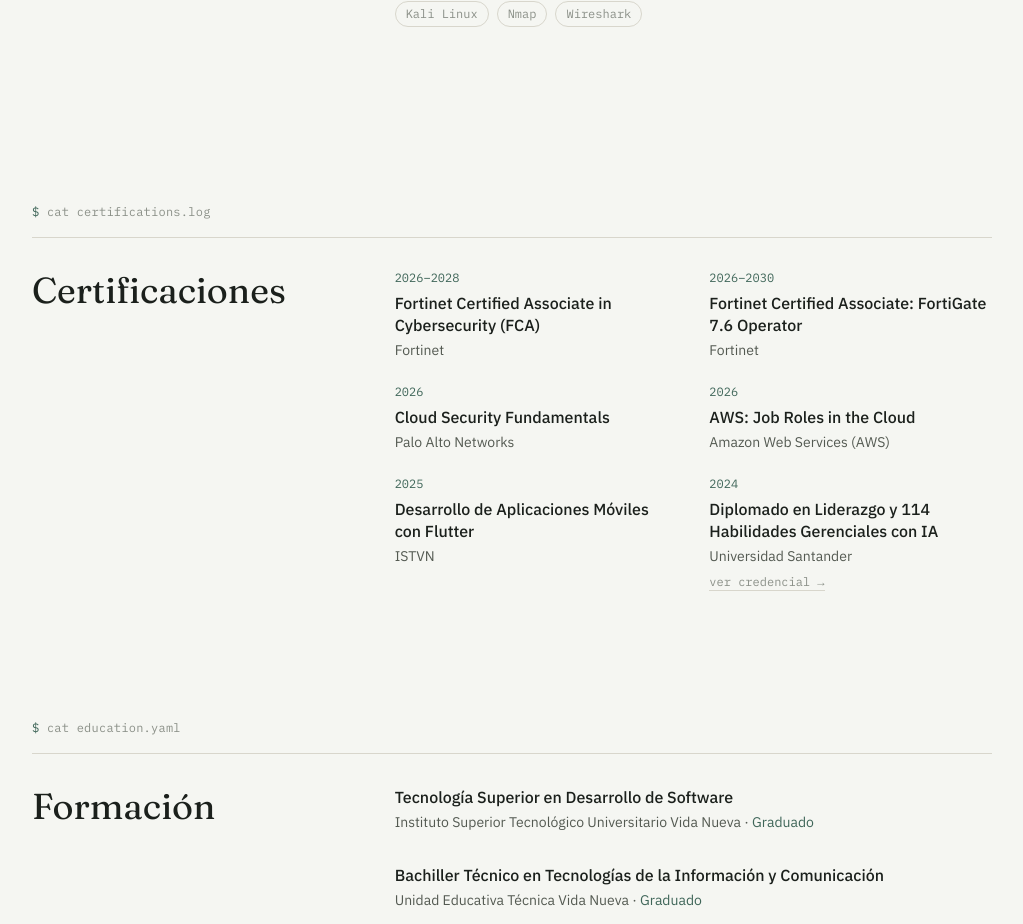
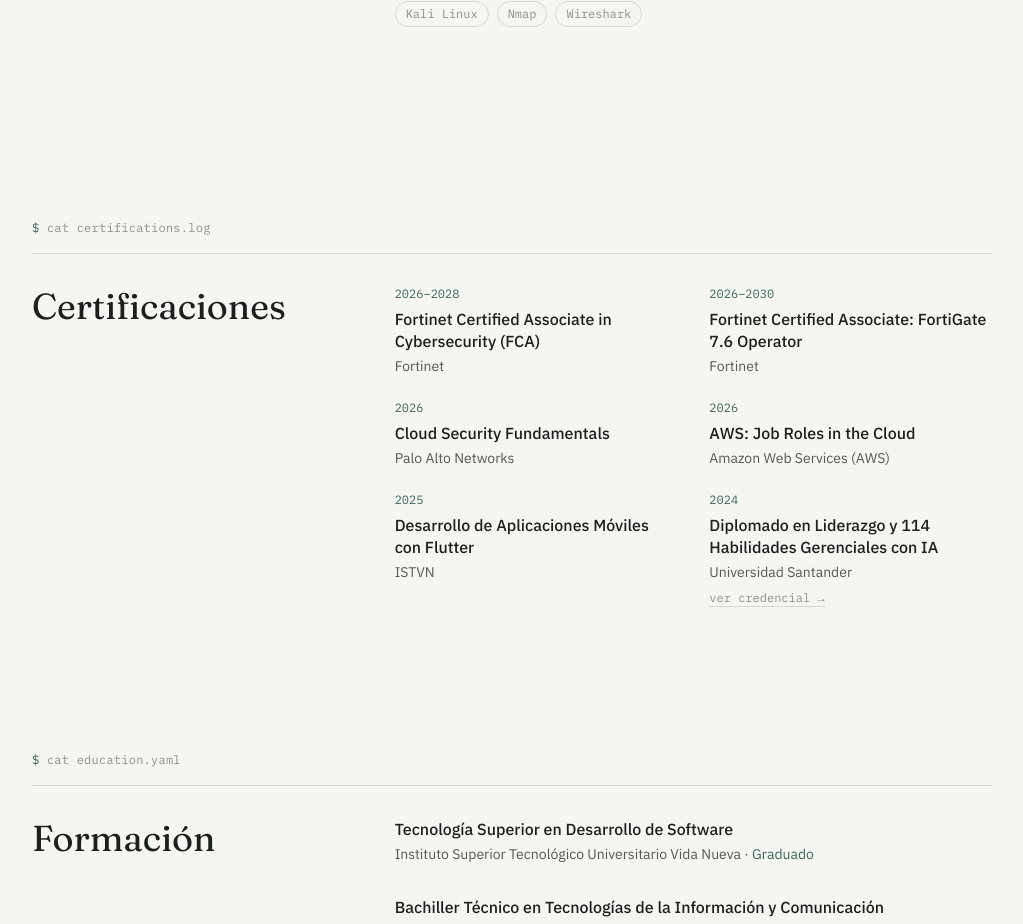
Before and after one commit to BryanRC99/Portafolio, a React (Vite) app: page / in a window 1280 px wide. Shown: the part 3620-4544 px from the top of the page, without its empty margins (123-1146 px from the left). Built offline with nearby package versions, Linux system fonts and the light colour scheme.

Commit message:
Update section class for Certifications component

```diff
--- a/src/components/Certifications.jsx
+++ b/src/components/Certifications.jsx
@@ -36,7 +36,7 @@
 
 function Certifications() {
   return (
-    <section id="certifications" className="max-w-5xl mx-auto px-6 md:px-8 py-12 md:py-16">
+    <section id="certifications" className="max-w-5xl mx-auto px-6 md:px-8 section-pad">
       <p className="cmd-eyebrow mb-4">cat certifications.log</p>
 
       <div className="hairline-t pt-8 grid md:grid-cols-[1fr_2fr] gap-8 md:gap-16">
```
